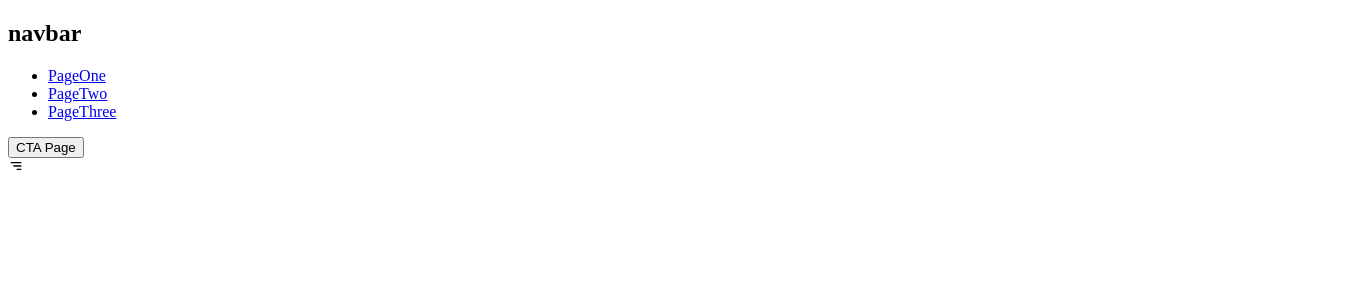
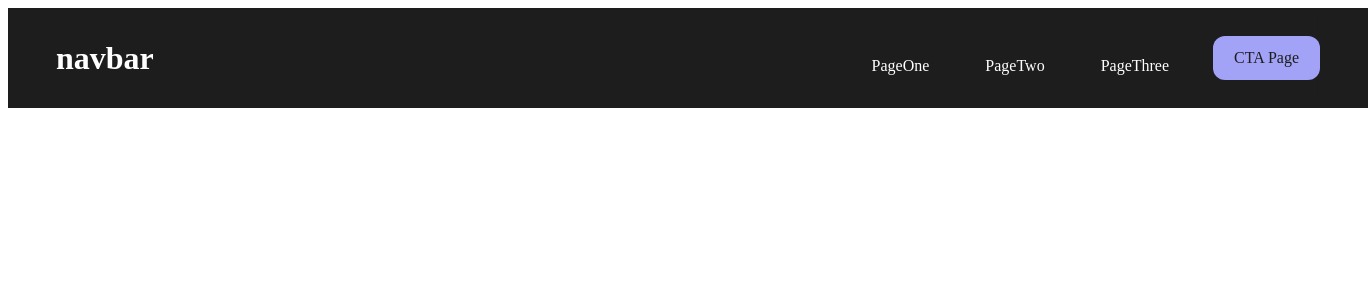
Before and after one commit to MusabSwe/react-sass, a React (Create React App) app: page / in a window 1280 px wide. Shown: the top 300 px of the page, 1368 px wide, since content can reach past the window. Built offline with nearby package versions, Linux system fonts and the light colour scheme.

Commit message:
Header style

```diff
--- a/src/App.js
+++ b/src/App.js
@@ -2,9 +2,9 @@ import Header from "./components/Header";
 
 function App() {
   return (
-    <div>
+    <>
       <Header />
-    </div>
+    </>
   );
 }
 
--- a/src/components/Header.js
+++ b/src/components/Header.js
@@ -4,9 +4,8 @@ import { AiOutlineClose } from "react-icons/ai";
 const Header = () => {
     return (
         <header className={classes.header}>
-            <div className={classes.header_content}>
-                <h2>navbar</h2>
-            </div>
+            <div className={classes.header__content}>
+                <h2 className={classes.header__content__logo}>navbar</h2>
                 <nav className={classes.header__content__nav}>
                     <ul>
                         <li>
@@ -24,6 +23,7 @@ const Header = () => {
                 <div className={classes.header__content__toggle}>
                     <BiMenuAltRight />
                 </div>
+            </div>
         </header>
     );
 }
--- a/src/components/Header.module.scss
+++ b/src/components/Header.module.scss
@@ -1,5 +1,150 @@
-@import '../styles/variables.scss';
+@import "../styles/variables.scss";
 
-// .header {
+.header {
+    background: $dark;
+    width: 100%;
+    height: $headerHeight;
+    padding: 0 1.5rem;
 
-// }
+    @include breakpoint(md) {
+        padding: 0 3rem;
+    }
+
+    transition: 0.3s ease all;
+
+    &__content {
+        overflow: hidden;
+        color: $light;
+        margin: 0 auto;
+        max-width: 1920px;
+        height: 100%;
+        display: flex;
+        align-items: center;
+        justify-content: space-between;
+        position: relative;
+        z-index: 100;
+
+        &__logo {
+            font-size: 2rem;
+            font-weight: bold;
+            text-decoration: none;
+            color: $light;
+        }
+
+        &__nav {
+            top: 0;
+            right: 100%;
+            bottom: 0;
+            width: 100%;
+            height: 100vh;
+            position: fixed;
+            display: flex;
+            flex-direction: column;
+            justify-content: center;
+            align-items: center;
+            text-align: center;
+            background: rgba($dark, 0.9);
+            backdrop-filter: blur(2px);
+            transform: translate(0);
+            transition: 0.3s ease transform;
+
+            @include breakpoint(md) {
+                transform: none;
+                flex-direction: row;
+                background: transparent;
+                width: auto;
+                height: 100%;
+                position: static;
+            }
+
+            ul {
+                list-style: none;
+                padding: 0;
+                display: flex;
+                flex-direction: column;
+                margin-bottom: $spacing-lg;
+
+                @include breakpoint(md) {
+                    flex-direction: row;
+                    align-items: center;
+                    margin-bottom: 0;
+                    margin-right: calc(0.5rem + #{$spacing-md});
+                }
+
+                li {
+                    &:not(:last-child) {
+                        margin-bottom: $spacing-lg;
+
+                        @include breakpoint(md) {
+                            margin-bottom: 0;
+                            margin-right: $spacing-md;
+                        }
+                    }
+
+                    a {
+                        text-decoration: none;
+                        color: inherit;
+                        padding: 0.75rem 1.25rem;
+                        border-radius: $borderRadius;
+                        transition: 0.3s ease all;
+
+                        &:hover {
+                            background: rgba($light, 0.1);
+                        }
+
+                        &:active {
+                            border-radius: calc(#{$borderRadius} + 6px);
+                            background: linear-gradient(rgba($light, 0.1), rgba($light, 0.2));
+                        }
+                    }
+                }
+            }
+
+            button {
+                cursor: pointer;
+                outline: none;
+                padding: 0.75rem 1.25rem;
+                border-radius: $borderRadius;
+                font-size: 1rem;
+                font-family: inherit;
+                background: $primary;
+                color: $dark;
+                border: 1px solid transparent;
+                transition: 0.3s ease all;
+
+                &:hover {
+                    border-color: $primary;
+                    background: rgba($primary, 0.1);
+                    color: $primary;
+                }
+
+                &:active {
+                    border-color: $primary;
+                    background: linear-gradient(rgba($primary, 0.2), rgba($primary, 0.3));
+                    color: $primary;
+                }
+            }
+
+            &.isMenu {
+                transform: translate(100%);
+            }
+        }
+
+        &__toggle {
+            cursor: pointer;
+            display: flex;
+            align-items: center;
+            font-size: 2rem;
+            transition: 0.3s ease all;
+            position: relative;
+
+            &:hover {
+                color: $primary;
+            }
+
+            @include breakpoint(md) {
+                display: none;
+            }
+        }
+    }
+}
```
Lines whose indentation alone changed are shown as unchanged.
